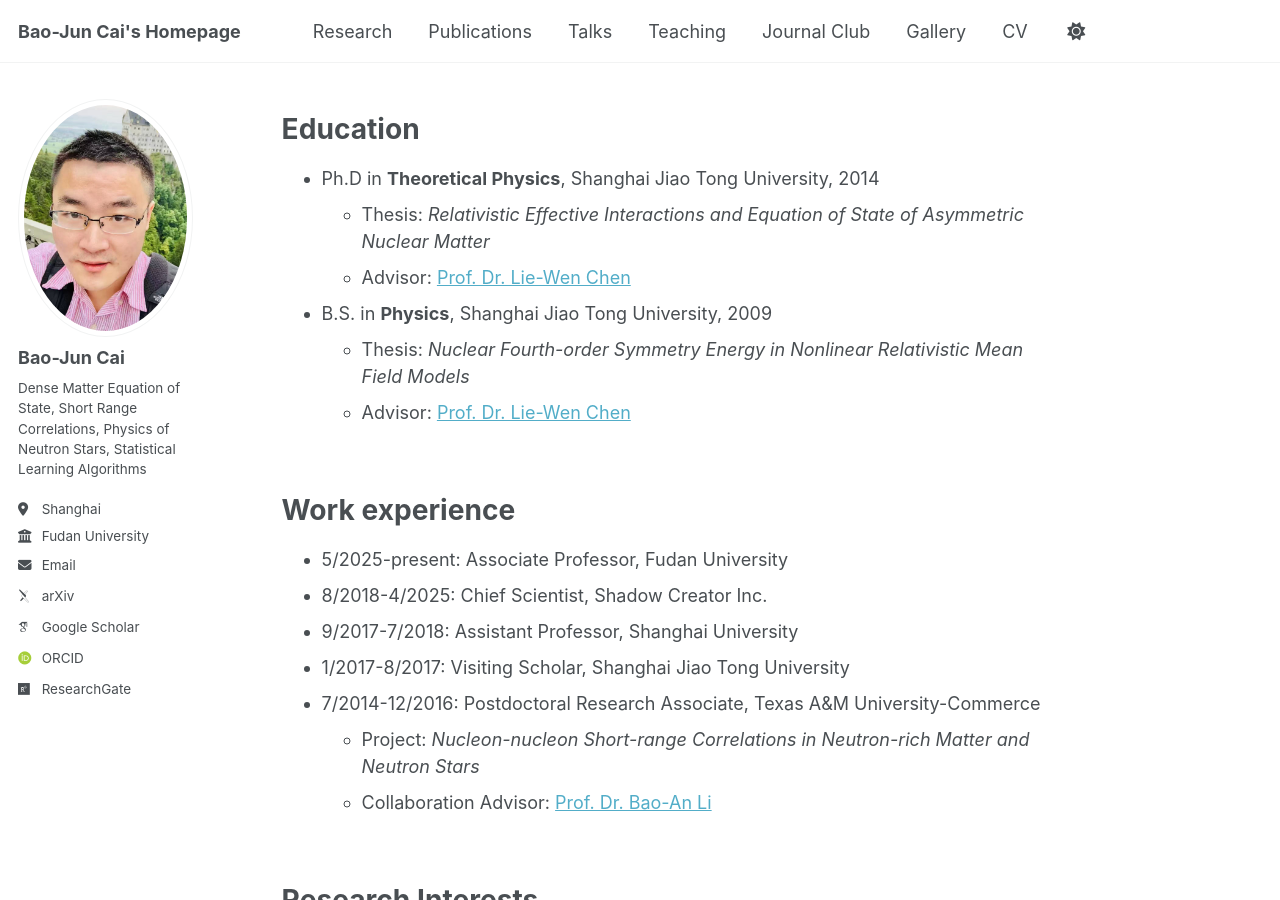
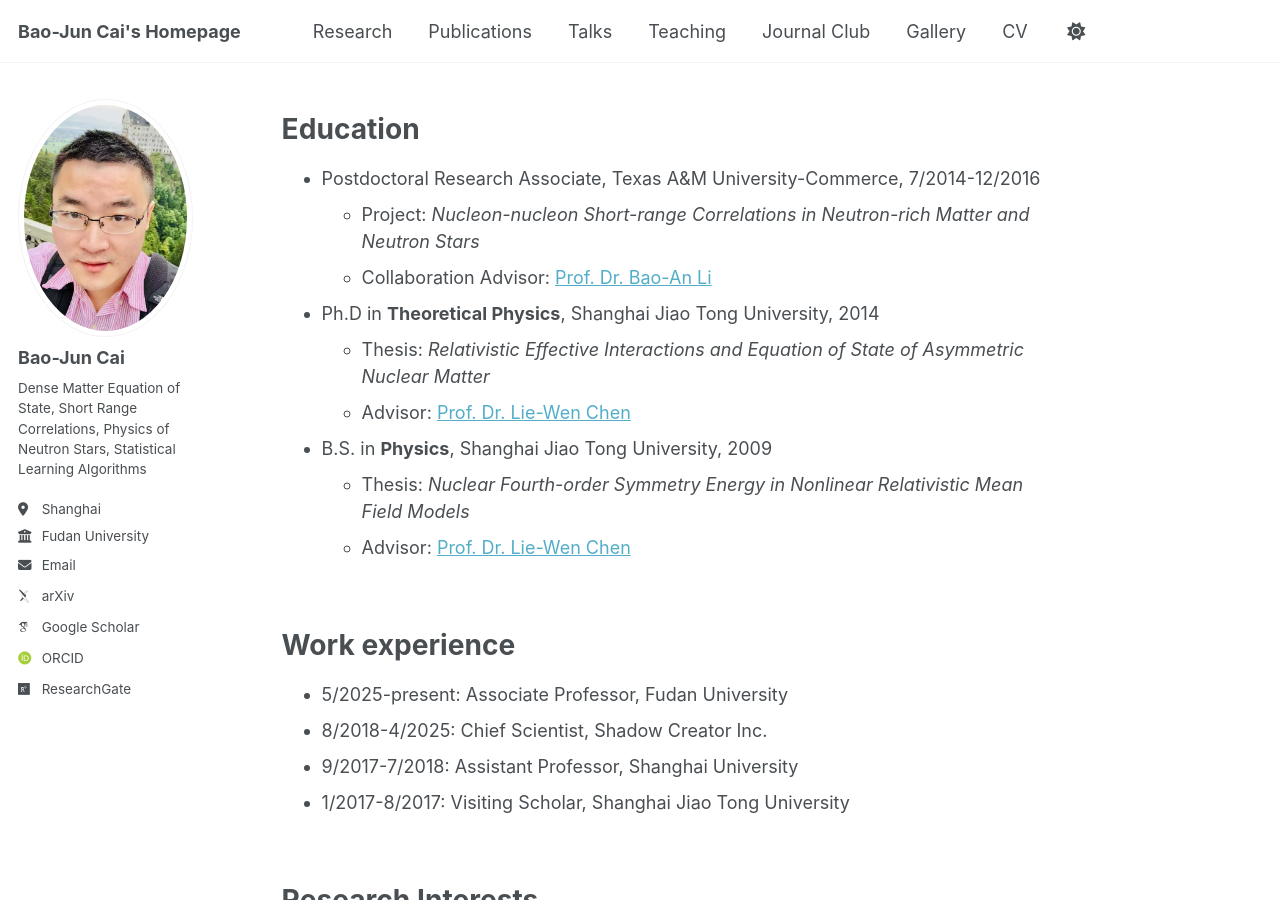
Before and after one commit to bjcai-phys/bjcai-phys.github.io, a Jekyll site: the page built from _pages/cv.md, in a window 1280 px wide and 900 px high. Built offline with Jekyll 4.4.1, drawn with Linux system fonts in a browser that asks for light colours; some web fonts are replaced; some of the changed lines change nothing that is shown.

Commit message:
Update cv.md

```diff
--- a/_pages/cv.md
+++ b/_pages/cv.md
@@ -11,6 +11,9 @@ redirect_from:
 
 Education
 ======
+* Postdoctoral Research Associate, Texas A&M University-Commerce, 7/2014-12/2016
+  * Project: *Nucleon-nucleon Short-range Correlations in Neutron-rich Matter and Neutron Stars*
+  * Collaboration Advisor: [Prof. Dr. Bao-An Li](https://scholar.google.com/citations?user=-0gnvt4AAAAJ&hl=en)
 * Ph.D in **Theoretical Physics**, Shanghai Jiao Tong University, 2014
   * Thesis: *Relativistic Effective Interactions and Equation of State of Asymmetric Nuclear Matter*
   * Advisor: [Prof. Dr. Lie-Wen Chen](https://scholar.google.com/citations?user=jKJnZNgAAAAJ&hl=en)
@@ -26,9 +29,6 @@ Work experience
 * 8/2018-4/2025: Chief Scientist, Shadow Creator Inc.
 * 9/2017-7/2018: Assistant Professor, Shanghai University
 * 1/2017-8/2017: Visiting Scholar, Shanghai Jiao Tong University
-* 7/2014-12/2016: Postdoctoral Research Associate, Texas A&M University-Commerce
-  * Project: *Nucleon-nucleon Short-range Correlations in Neutron-rich Matter and Neutron Stars*
-  * Collaboration Advisor: [Prof. Dr. Bao-An Li](https://scholar.google.com/citations?user=-0gnvt4AAAAJ&hl=en)
 
 <br>
 
```
